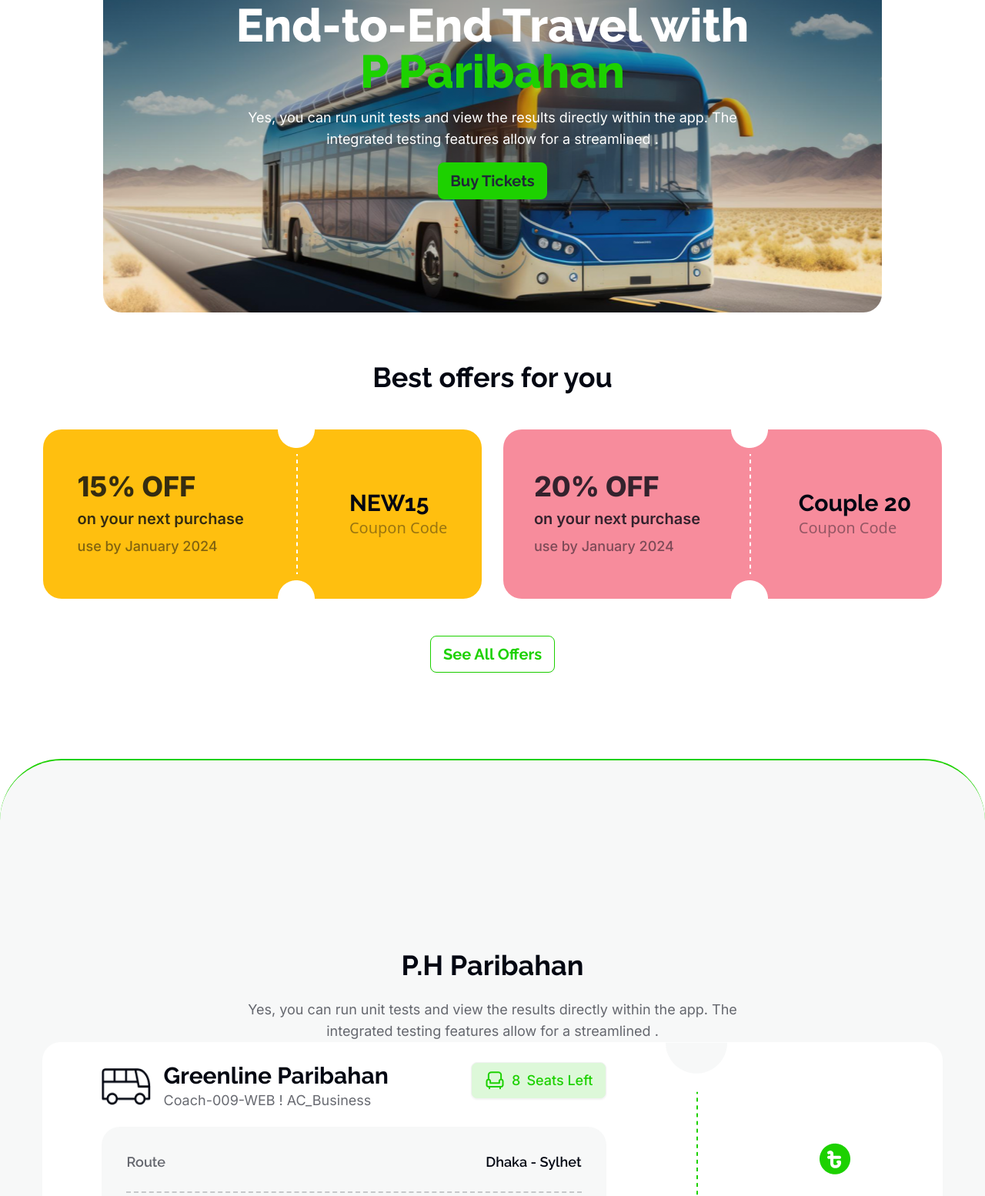
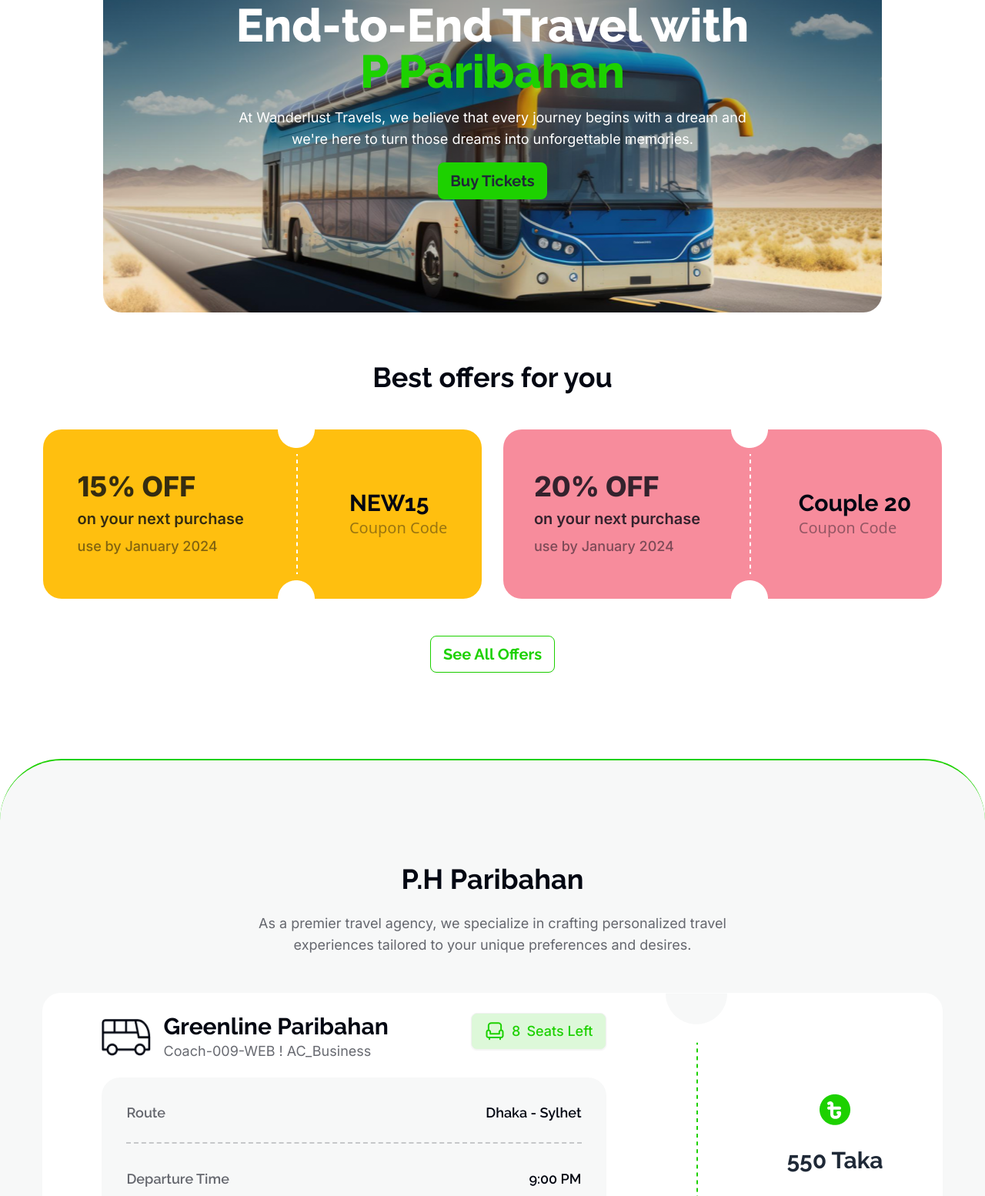
Before and after one commit to snafaro/paribahan, a plain HTML site: page index.html in a window 1280 px wide. Shown: the part 220-1774 px from the top of the page at 77% size. Drawn offline with nearby package versions, Linux system fonts and the light colour scheme.

Commit message:
text update

```diff
--- a/index.html
+++ b/index.html
@@ -41,7 +41,7 @@
         <section class="banner px-[134px] w-full h-[550px] bg-cover bg-no-repeat bg-center rounded-3xl flex justify-center items-center">
           <div class="flex justify-center flex-col items-center gap-4">
             <h1 class="raleway-font text-white text-center font-extrabold text-6xl">End-to-End Travel with <br><span class="text-[#1DD100]">P Paribahan</span> </h1>
-            <p class="inter-font font-normal text-lg text-white max-w-[690px] text-center">Yes, you can run unit tests and view the results directly within the app. The integrated testing features allow for a streamlined .</p>
+            <p class="inter-font font-normal text-lg text-white max-w-[690px] text-center">At Wanderlust Travels, we believe that every journey begins with a dream and we're here to turn those dreams into unforgettable memories.</p>
             <a href="#come" class="raleway-font font-bold text-xl  btn bg-[#1DD100] border-0 ">Buy Tickets</a>
           </div>
 
@@ -91,9 +91,9 @@
       <section class="paribahan  bg-[#F7F8F8] rounded-t-[80px] w-full mt-28 border-t-2 border-[#1DD100] p-[134px] flex flex-col items-center">
 
         <!-- paribahan section text -->
-        <div class="text flex flex-col items-center mt-28">
+        <div class="text flex flex-col items-center mb-12">
           <h3 class="text-[#030712] font-bold text-4xl raleway-font mb-6 text-center">P.H Paribahan</h3>
-          <p class="max-w-[690px] text-center text-[#03071299] text-lg font-normal inter-font">Yes, you can run unit tests and view the results directly within the app. The integrated testing features allow for a streamlined .</p>
+          <p class="max-w-[690px] text-center text-[#03071299] text-lg font-normal inter-font">As a premier travel agency, we specialize in crafting personalized travel experiences tailored to your unique preferences and desires.</p>
         </div>
         <!-- paribahan ticket card -->
 
```
